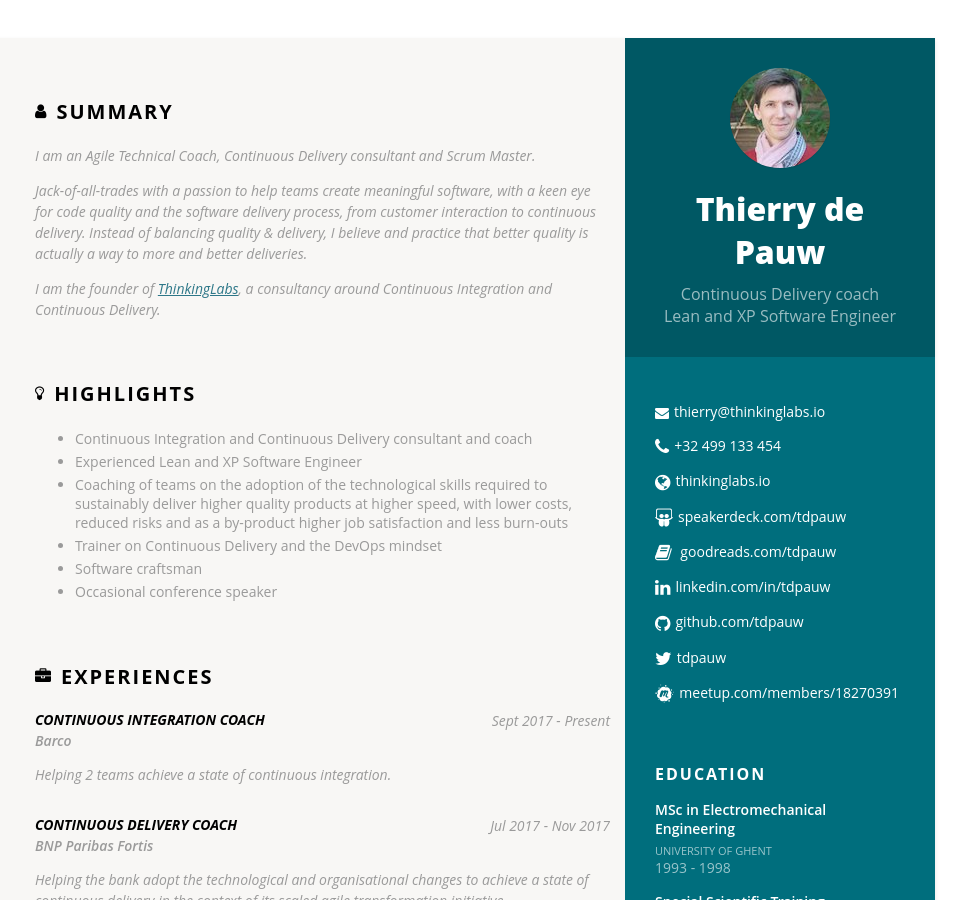
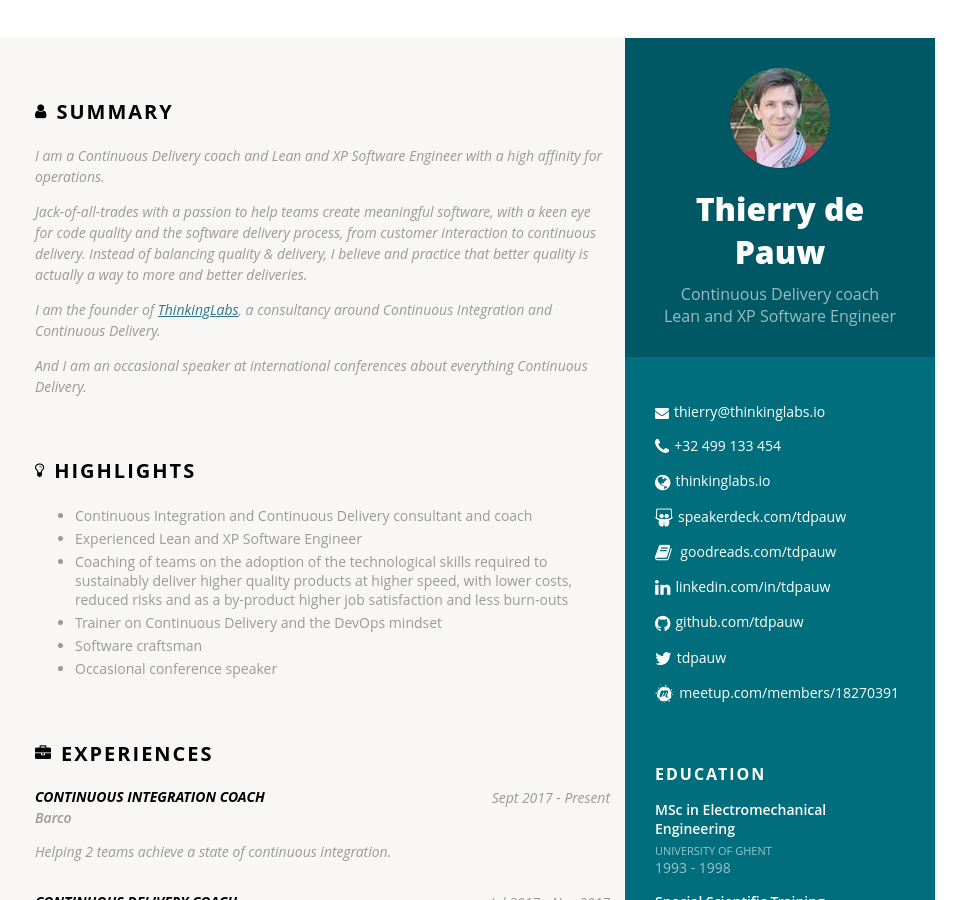
Before and after one commit to tdpauw/tdpauw.github.io, a Jekyll site: the page built from index.html, in a window 1280 px wide and 900 px high. Shown: the whole window, without its empty margins (185-1151 px from the left). Built offline with Jekyll 4.4.1, drawn with Linux system fonts in a browser that asks for light colours.

Commit message:
update the summary

```diff
--- a/_data/cv.yml
+++ b/_data/cv.yml
@@ -184,11 +184,13 @@ training:
     year: 2003
 
 summary: |
-  I am an Agile Technical Coach, Continuous Delivery consultant and Scrum Master.
+  I am a Continuous Delivery coach and Lean and XP Software Engineer with a high affinity for operations.
 
   Jack-of-all-trades with a passion to help teams create meaningful software, with a keen eye for code quality and the software delivery process, from customer interaction to continuous delivery. Instead of balancing quality & delivery, I believe and practice that better quality is actually a way to more and better deliveries.
 
   I am the founder of [ThinkingLabs](http://thinkinglabs.io), a consultancy around Continuous Integration and Continuous Delivery.
+
+  And I am an occasional speaker at international conferences about everything Continuous Delivery.
 
 highlights: |
   - Continuous Integration and Continuous Delivery consultant and coach
```
